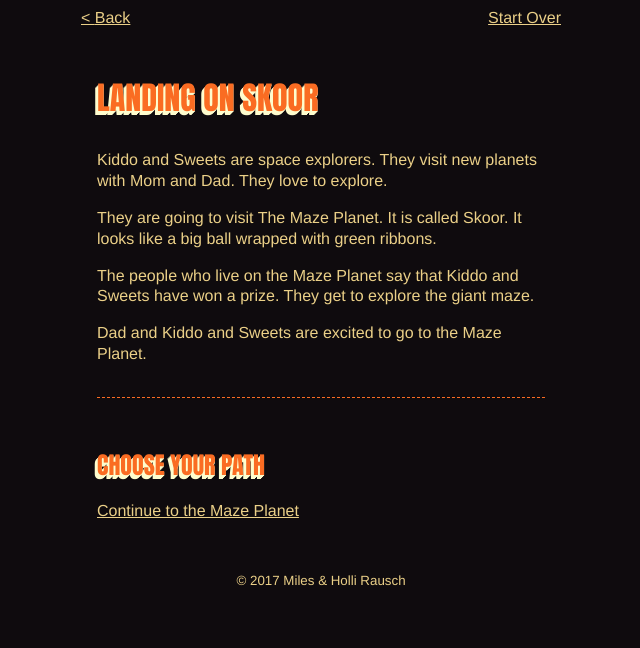
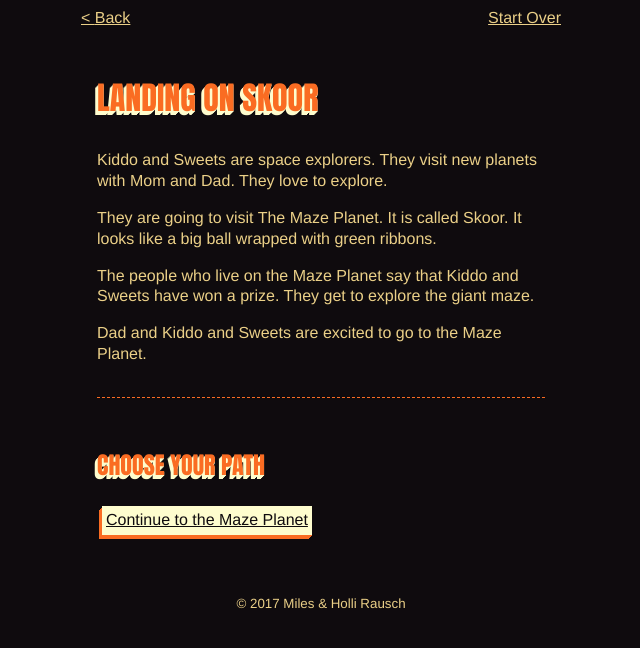
Before and after one commit to awayken/2017-christmas-card, a Nuxt app: page /landing-on-skoor in a window 1280 px wide. Shown: the top 648 px of the page, without its empty margins (319-959 px from the left). Built offline with nearby package versions, Linux system fonts and the light colour scheme.

Commit message:
Apply chooser styling to Landing page

```diff
--- a/pages/landing-on-skoor.vue
+++ b/pages/landing-on-skoor.vue
@@ -14,7 +14,9 @@
 
       <Chooser title="Choose Your Path">
         <nav slot="choices">
-          <a href="/welcome-to-skoor">Continue to the Maze Planet</a>
+          <nuxt-link to="/landing-on-skoor" class="chooser__choice">
+            <span class="chooser__choice-target">Continue to the Maze Planet</span>
+          </nuxt-link>
         </nav>
       </Chooser>
     </story>
@@ -27,7 +29,9 @@
 
       <Chooser title="Choose Your Path">
         <nav slot="choices" class="story__choices">
-          <a href="/welcome-to-skoor">Continue to the Maze Planet</a>
+          <nuxt-link to="/landing-on-skoor" class="chooser__choice">
+            <span class="chooser__choice-target">Continue to the Maze Planet</span>
+          </nuxt-link>
         </nav>
       </Chooser>
     </story>
```
